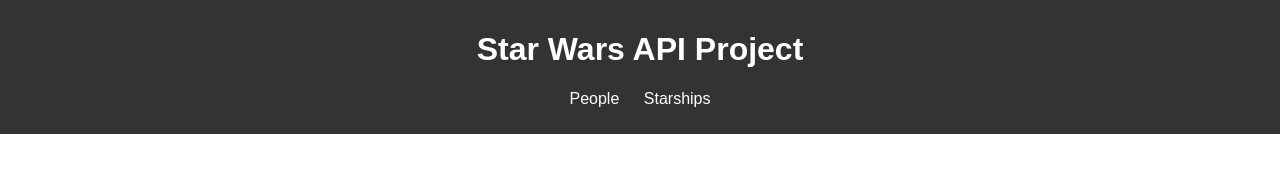
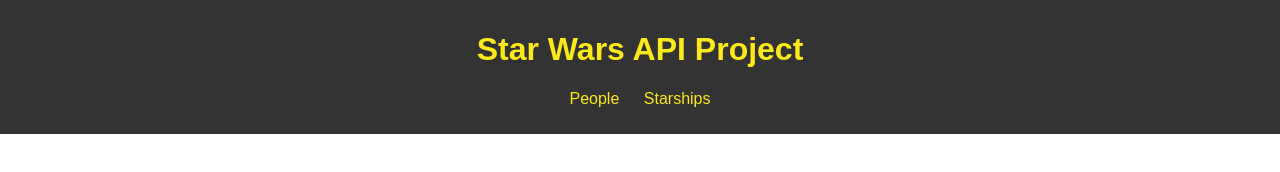
Before and after one commit to MysticRiver/code-the-dream-starwars, a plain HTML site: page index.html in a window 1280 px wide. Drawn offline with Linux system fonts and the light colour scheme; no server answers.

Commit message:
making the css more star warsy

```diff
--- a/styles.css
+++ b/styles.css
@@ -1,14 +1,17 @@
 body {
-    font-family: Arial, sans-serif;
+    font-family: "restore", Arial, sans-serif;
     margin: 0;
     padding: 0;
 }
 
 header {
     background-color: #333;
-    color: white;
+    color: #FCE919;
     padding: 10px 0;
     text-align: center;
+    font-family: "restore", sans-serif;
+font-weight: 700;
+font-style: normal;
 }
 
 nav ul {
@@ -22,7 +25,12 @@
 }
 
 nav ul li a {
-    color: white;
+    color: #FCE919;
+    padding: 10px 0;
+    text-align: center;
+    font-family: "restore", sans-serif;
+font-weight: 300;
+font-style: normal;
     text-decoration: none;
 }
 
```
